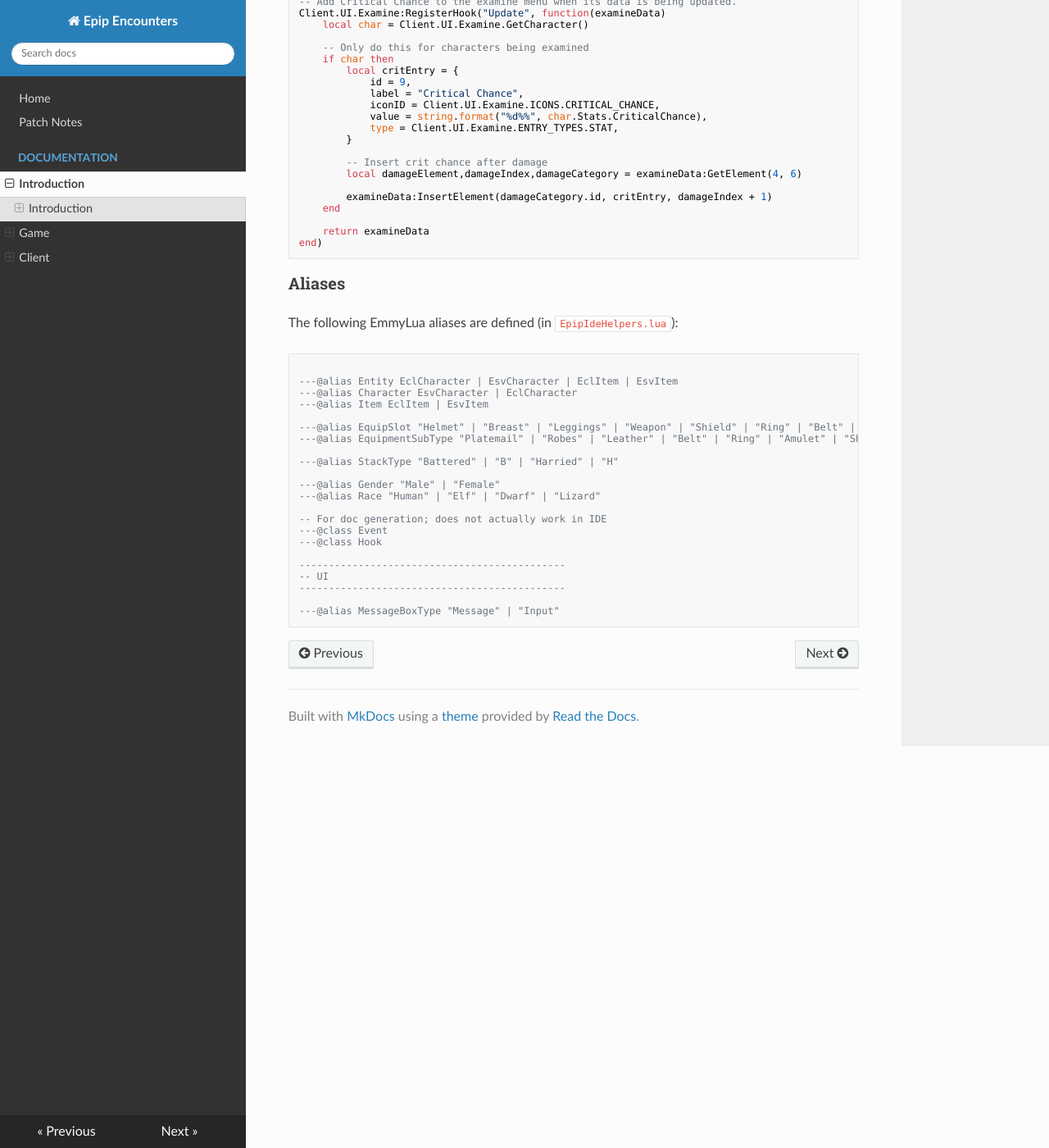
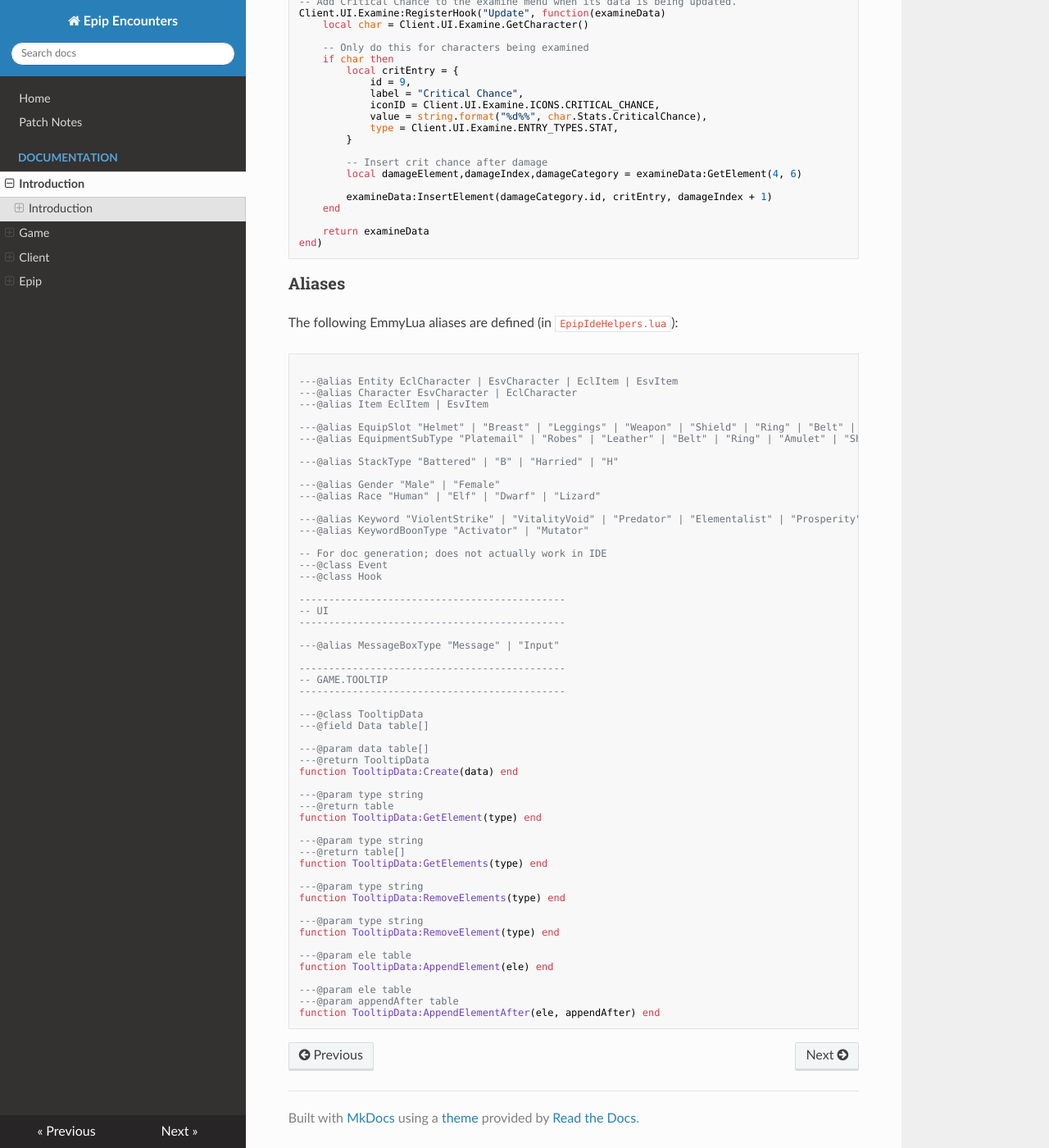
Before and after one commit to PinewoodPip/epip, an MkDocs documentation site: the page built from docs/docs.md, in a window 1280 px wide and 1400 px high, scrolled down 1655 px. Shown: the whole window at 82% size. Built offline with MkDocs 1.6.1, drawn with Linux system fonts in a browser that asks for light colours; nearby versions of some CDN libraries.

````diff
--- a/docs/docs.md
+++ b/docs/docs.md
@@ -95,6 +95,9 @@ The following EmmyLua aliases are defined (in `EpipIdeHelpers.lua`):
 ---@alias Gender "Male" | "Female"
 ---@alias Race "Human" | "Elf" | "Dwarf" | "Lizard"
 
+---@alias Keyword "ViolentStrike" | "VitalityVoid" | "Predator" | "Elementalist" | "Prosperity" | "Paucity" | "IncarnateChampion" | "Defiance" | "Occultist" | "Disintegrate" | "Wither" | "Centurion" | "Abeyance" | "Benevolence" | "Presence" | "Ward" | "Celestial" | "Purity" | "VolatileArmor" | "Voracity"
+---@alias KeywordBoonType "Activator" | "Mutator"
+
 -- For doc generation; does not actually work in IDE
 ---@class Event
 ---@class Hook
@@ -104,4 +107,36 @@ The following EmmyLua aliases are defined (in `EpipIdeHelpers.lua`):
 ---------------------------------------------
 
 ---@alias MessageBoxType "Message" | "Input"
+
+---------------------------------------------
+-- GAME.TOOLTIP
+---------------------------------------------
+
+---@class TooltipData
+---@field Data table[]
+
+---@param data table[]
+---@return TooltipData
+function TooltipData:Create(data) end
+
+---@param type string
+---@return table
+function TooltipData:GetElement(type) end
+
+---@param type string
+---@return table[]
+function TooltipData:GetElements(type) end
+
+---@param type string
+function TooltipData:RemoveElements(type) end
+
+---@param type string
+function TooltipData:RemoveElement(type) end
+
+---@param ele table
+function TooltipData:AppendElement(ele) end
+
+---@param ele table
+---@param appendAfter table
+function TooltipData:AppendElementAfter(ele, appendAfter) end
 ```
--- a/mkdocs.yml
+++ b/mkdocs.yml
@@ -17,3 +17,8 @@ nav:
       - "UI":
         - "Examine": "Client/UI/Examine.md"
         - "MessageBox": "Client/UI/MessageBox.md"
+        - "CharacterSheet": "Client/UI/CharacterSheet.md"
+    - "Epip":
+      - "Root": "Epip/index.md"
+      - "Features":
+        - "StatsTab": "Epip/StatsTab.md"
````
Also changed, not shown: docs/Client/UI/CharacterSheet.md (added, +162 -0 lines), docs/Client/UI/Examine.md (+1 -1 lines), docs/Epip/StatsTab.md (added, +20 -0 lines), docs/Epip/index.md (added, +4 -0 lines), docs/Game/Item.md (+1 -1 lines).
